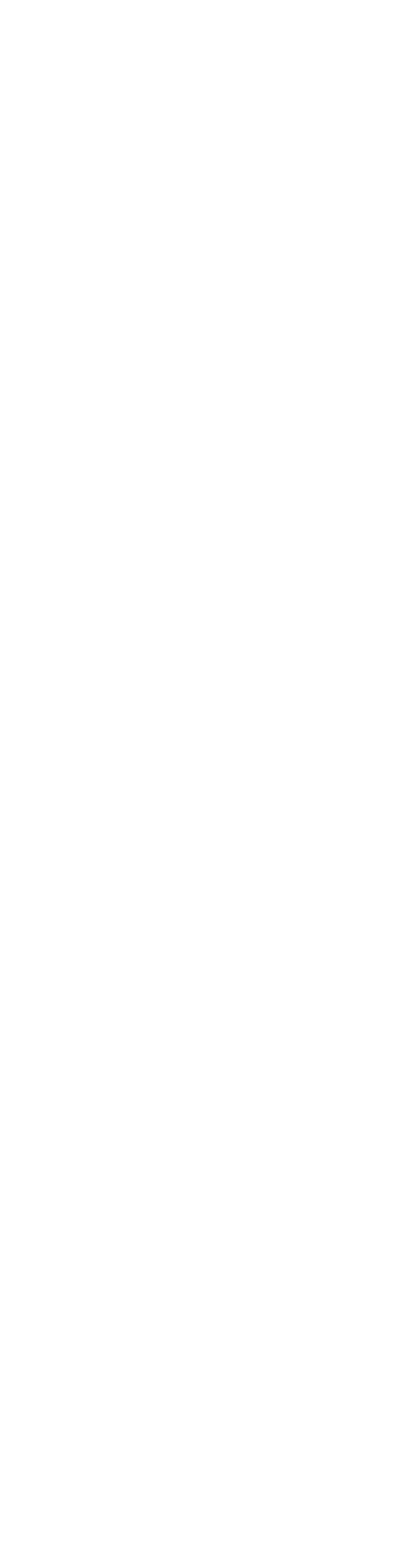
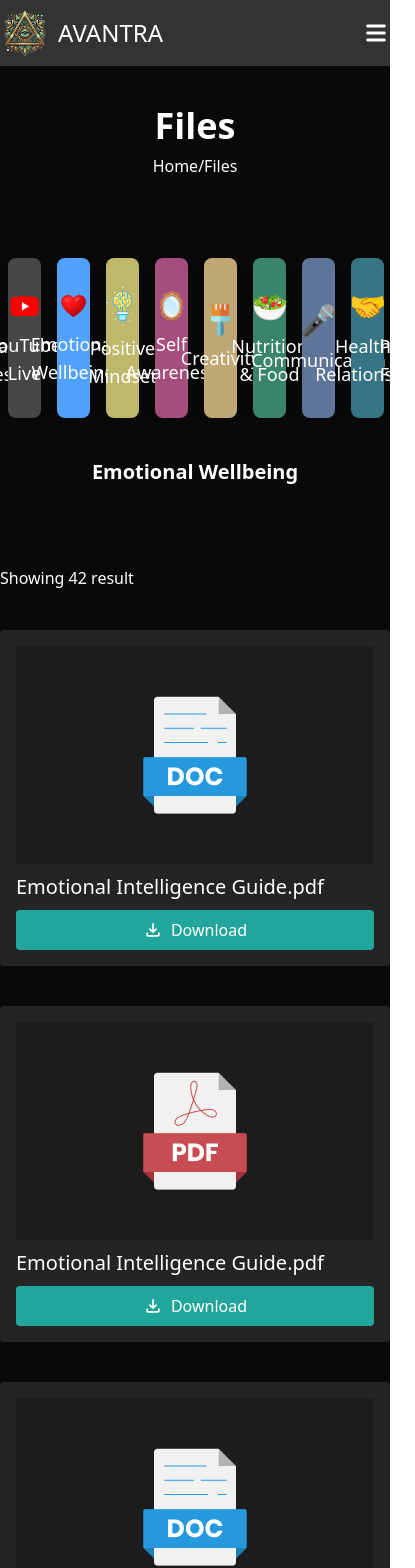
Before and after one commit to goni715/membership-management-website, a React (Vite) app: page /files in a window 390 px wide. Before the commit this address had no page. Shown: the top 1568 px of the page, 415 px wide, since content can reach past the window. Before the commit the page ends 844 px from the top, so only its background shows below. Built offline with nearby package versions, Linux system fonts and the light colour scheme.

Commit message:
Enhancement hero and why choose us section mobile responsive

```diff
--- a/src/Components/Hero/Hero.jsx
+++ b/src/Components/Hero/Hero.jsx
@@ -8,14 +8,14 @@ import messenger from '../../assets/images/messenger.png'
 import twitter from '../../assets/images/twitter.png'
 const Hero = () => {
   return (
-    <div className='text-white grid grid-cols-1 md:grid-cols-2 justify-between py-20'>
+    <div className='text-white grid grid-cols-1 md:grid-cols-2 justify-between py-20 px-2 md:px-0'>
         <div>
-            <p className='text-[64px] font-bold mb-5'>Refer & Earn Rewards</p>
+            <p className='text-[30px] md:text-[64px]  font-bold mb-5'>Refer & Earn Rewards</p>
             <p>Refer Your Friends, Earn Real Cash, and Withdraw Instantly</p>
             <p>– No Limits, No Hassle!</p>
-            <div className='flex items-center gap-4'>
+            <div className='md:flex items-center gap-4'>
                 <p>Share referral code through</p>
-                <div className='flex items-center gap-1'>
+                <div className='flex items-center gap-1 my-5'>
                     <img src={face} alt="" />
                     <img src={whats} alt="" />
                     <img src={instagram} alt="" />
--- a/src/Components/NavBar/NavBar.jsx
+++ b/src/Components/NavBar/NavBar.jsx
@@ -1,33 +1,92 @@
-import React from 'react'
-import logo from '../../assets/images/logo.png'
-import profile from '../../assets/images/profile1.png'
-import { NavLink } from 'react-router'
-import { IoMdNotificationsOutline } from 'react-icons/io'
+import React, { useState } from "react";
+import logo from "../../assets/images/logo.png";
+import profile from "../../assets/images/profile1.png";
+import { Link, NavLink } from "react-router";
+import { IoMdNotificationsOutline } from "react-icons/io";
+import { HiMenu, HiX } from "react-icons/hi";
 const NavBar = () => {
+  const [menuOpen, setMenuOpen] = useState(false);
+
   return (
-    <div className='bg-[#333333] text-white '>
-        <div className='container mx-auto py-2 '>
-            <div className='flex items-center justify-between'>
-                {/* Logo and company Name */}
-                <div className='flex  items-center gap-2'>
-                    <img src={logo} className='h-[50px] w-[50px]' alt="" />
-                    <p className='text-[24px]'>AVANTRA</p>
-                </div>
+    <div className="bg-[#333333] text-white ">
+      <div className="container mx-auto py-2 ">
+        <div className="flex items-center justify-between">
+          {/* Logo and company Name */}
+          <Link to={"/"}>
+            <div className="flex  items-center gap-2">
+              <img src={logo} className="h-[50px] w-[50px]" alt="" />
+              <p className="text-[24px]">AVANTRA</p>
+            </div>
+          </Link>
 
-                {/* Menu bars */}
-                <div className='space-x-10 flex items-center'>
-                    <NavLink>Home</NavLink>
-                    <NavLink to={'/videos'}>Videos</NavLink>
-                    <NavLink>Files</NavLink>
-                    <NavLink to={'/contact-us'}>Contact Us</NavLink>
-                    <NavLink to={'/notification'} className={"bg-white p-1.5 rounded-full"}><IoMdNotificationsOutline size={22} color='#22A59A' /></NavLink>
-                    <NavLink to={'/my-profile'}><img src={profile} className='h-10' alt="" /></NavLink>
-                    <button className='bg-[#22A59A] px-4 py-2 rounded-sm shadow-2xl'>Log in</button>
-                </div>
-            </div>
+          {/* Mobile Menu Button */}
+          <button className="md:hidden " onClick={() => setMenuOpen(!menuOpen)}>
+            {menuOpen ? <HiX size={28} /> : <HiMenu size={28} />}
+          </button>
+
+          {/* Menu bars */}
+          <div className="space-x-10 hidden md:flex items-center">
+            <NavLink>Home</NavLink>
+            <NavLink to={"/videos"}>Videos</NavLink>
+            <NavLink to={"/files"}>Files</NavLink>
+            <NavLink to={"/contact-us"}>Contact Us</NavLink>
+            <NavLink
+              to={"/notification"}
+              className={"bg-white p-1.5 rounded-full"}
+            >
+              <IoMdNotificationsOutline size={22} color="#22A59A" />
+            </NavLink>
+            <NavLink to={"/my-profile"}>
+              <img src={profile} className="h-10" alt="" />
+            </NavLink>
+            <button className="bg-[#22A59A] px-4 py-2 rounded-sm shadow-2xl">
+              Log in
+            </button>
+          </div>
+
+          {/* Mobile Menu */}
+          <div
+            className={`md:hidden fixed top-0 left-0 w-full h-full bg-black z-50 flex flex-col items-center justify-center transform ${
+              menuOpen ? "translate-x-0" : "-translate-x-full"
+            } transition-transform duration-300`}
+          >
+            <button
+              className="absolute top-5 right-5 text-gray-800"
+              onClick={() => setMenuOpen(false)}
+            >
+              <HiX size={28} />
+            </button>
+            <NavLink to={"/my-profile"} className={"mb-5"}>
+              <img src={profile} className="h-10" alt="" />
+            </NavLink>
+            <NavLink to={"/"} className={"mb-2"} onClick={() => setMenuOpen(false)}>
+              Home
+            </NavLink>
+            <NavLink to={"/videos"}  className={"mb-2"}  onClick={() => setMenuOpen(false)}>
+              Videos
+            </NavLink>
+            <NavLink to={"/files"}  className={"mb-2"}  onClick={() => setMenuOpen(false)}>
+              Files
+            </NavLink>
+            <NavLink to={"/contact-us"}  className={"mb-2"}  onClick={() => setMenuOpen(false)}>
+              Contact Us
+            </NavLink>
+            <NavLink
+              to={"/notification"}
+              onClick={() => setMenuOpen(false)}
+              className={"bg-white p-1.5 rounded-full mb-2"}
+            >
+              <IoMdNotificationsOutline size={22} color="#22A59A" />
+            </NavLink>
+
+            <button className="bg-[#22A59A] px-4 py-2 rounded-sm shadow-2xl">
+              Log in
+            </button>
+          </div>
         </div>
+      </div>
     </div>
-  )
-}
+  );
+};
 
-export default NavBar
+export default NavBar;
--- /dev/null
+++ b/src/Pages/FilesPage/FilesPage.jsx
@@ -0,0 +1,133 @@
+import React from "react";
+import doc from "../../assets/images/Doc.png";
+import word from "../../assets/images/Word.png";
+import Slider from "react-slick";
+import "slick-carousel/slick/slick.css";
+import "slick-carousel/slick/slick-theme.css";
+import youtube from "../../assets/images/youtube.png";
+import emotion from "../../assets/images/emotion.png";
+import positive from "../../assets/images/positive.png";
+import self from "../../assets/images/self.png";
+import creativity from "../../assets/images/creativity.png";
+import { MdOutlineFileDownload } from "react-icons/md";
+
+const categories = [
+  {
+    name: "YouTube Live",
+    icon: <img src={youtube} />,
+    bgColor: "bg-[#474747]",
+  },
+  {
+    name: "Emotional Wellbeing",
+    icon: <img src={emotion} />,
+    bgColor: "bg-blue-400",
+  },
+  {
+    name: "Positive Mindset",
+    icon: <img src={positive} />,
+    bgColor: "bg-[#BFB86C]",
+  },
+  { name: "Self Awareness", icon: <img src={self} />, bgColor: "bg-[#A54E7D]" },
+  {
+    name: "Creativity",
+    icon: <img src={creativity} />,
+    bgColor: "bg-[#BFA875]",
+  },
+  { name: "Nutrition & Food", icon: "🥗", bgColor: "bg-[#39846A]" },
+  { name: "Communication", icon: "🎤", bgColor: "bg-[#5E7599]" },
+  { name: "Healthy Relationship", icon: "🤝", bgColor: "bg-[#377484]" },
+  { name: "Personal Finances", icon: "🐷", bgColor: "bg-[#82995E]" },
+];
+
+const files = [
+  {
+    name: "Emotional Intelligence Guide.pdf",
+    img: doc,
+  },
+  {
+    name: "Emotional Intelligence Guide.pdf",
+    img: word,
+  },
+  {
+    name: "Journaling Prompts for Self-Reflection.docx",
+    img: doc,
+  },
+  {
+    name: "Emotional Intelligence Guide.pdf",
+    img: word,
+  },
+  {
+    name: "Emotional Intelligence Guide.pdf",
+    img: doc,
+  },
+  {
+    name: "Emotional Intelligence Guide.pdf",
+    img: word,
+  },
+  {
+    name: "Breathing Techniques for Relaxation.pdf",
+    img: doc,
+  },
+];
+
+const FilesPage = () => {
+  const settings = {
+    dots: false,
+    infinite: true,
+    speed: 500,
+    slidesToShow: 8,
+    slidesToScroll: 1,
+    arrows: true,
+  };
+
+  const handleClick = (name) => {
+    console.log(name);
+  };
+
+  return (
+    <div className="container mx-auto text-white">
+      <p className="text-center text-4xl font-bold pt-10">Files</p>
+      <p className="text-center mt-2">Home/Files</p>
+
+      <div className="w-full  mx-auto mt-20">
+        <Slider {...settings}>
+          {categories.map((item, index) => (
+            <div key={index} className="px-2">
+              <div
+                className={`h-40 flex flex-col items-center justify-center rounded-lg shadow-lg text-white ${item.bgColor} cursor-pointer`}
+                onClick={() => handleClick(item.name)}
+              >
+                <div className="text-3xl">{item.icon}</div>
+                <p className="mt-2 text-center text-lg">{item.name}</p>
+              </div>
+            </div>
+          ))}
+        </Slider>
+      </div>
+
+      <p className="text-center text-xl font-semibold mt-10">
+        Emotional Wellbeing
+      </p>
+      <p className="mt-20">Showing 42 result</p>
+      <div className="grid grid-cols-1 md:grid-cols-3 gap-10 py-10">
+        {files?.map((video, i) => {
+          return (
+            <div
+              key={i + 1}
+              className="bg-[#242424] p-4 rounded-sm cursor-pointer "
+            >
+              <div className="bg-[#1C1C1C] flex justify-center py-10">
+                <img src={video?.img} className="" alt="" />
+              </div>
+
+              <p className="mt-2 text-[20px]">{video?.name}</p>
+              <button className="bg-[#22A59A] w-full mt-2 py-2 rounded-sm flex items-center justify-center gap-2"><MdOutlineFileDownload size={20} />Download</button>
+            </div>
+          );
+        })}
+      </div>
+    </div>
+  );
+};
+
+export default FilesPage;
--- a/src/Pages/HomePage/HomePage.jsx
+++ b/src/Pages/HomePage/HomePage.jsx
@@ -8,10 +8,10 @@ const HomePage = () => {
   return (
     <div className='bg-[#090909]'>
         <div className='container mx-auto'>
-            <Hero/>
-            <WhyChooseUs/>
-            <StepEarn/>
-            <DownloadApp/>
+           <Hero/>
+              <WhyChooseUs/>
+            {/*<StepEarn/>
+            <DownloadApp/> */}
         </div>
     </div>
   )
--- a/src/Pages/VideosPage/VideosPage.jsx
+++ b/src/Pages/VideosPage/VideosPage.jsx
@@ -119,7 +119,6 @@ const VideosPage = () => {
                 )
             })
         }
-            <div></div>
       </div>
     </div>
   );
--- a/src/main.jsx
+++ b/src/main.jsx
@@ -12,6 +12,7 @@ import TermsConditions from "./Pages/TermsConditions/TermsConditions.jsx";
 import Notification from "./Pages/Notification/Notification.jsx";
 import MyAccount from "./Pages/MyAccount/MyAccount.jsx";
 import VideosPage from "./Pages/VideosPage/VideosPage.jsx";
+import FilesPage from "./Pages/FilesPage/FilesPage.jsx";
 
 createRoot(document.getElementById("root")).render(
   <StrictMode>
@@ -25,6 +26,7 @@ createRoot(document.getElementById("root")).render(
           <Route path="/notification" element={<Notification/>} />
           <Route path="/my-profile" element={<MyAccount/>} />
           <Route path="/videos" element={<VideosPage/>} />
+          <Route path="/files" element={<FilesPage/>} />
 
         </Route>
         <Route path="/login" element={<Login/>} />
```
Also changed, not shown: src/Components/Footer/Footer.jsx (+23 -11 lines), src/Components/WhyChooseUs/WhyChooseUs.jsx (+7 -7 lines).
